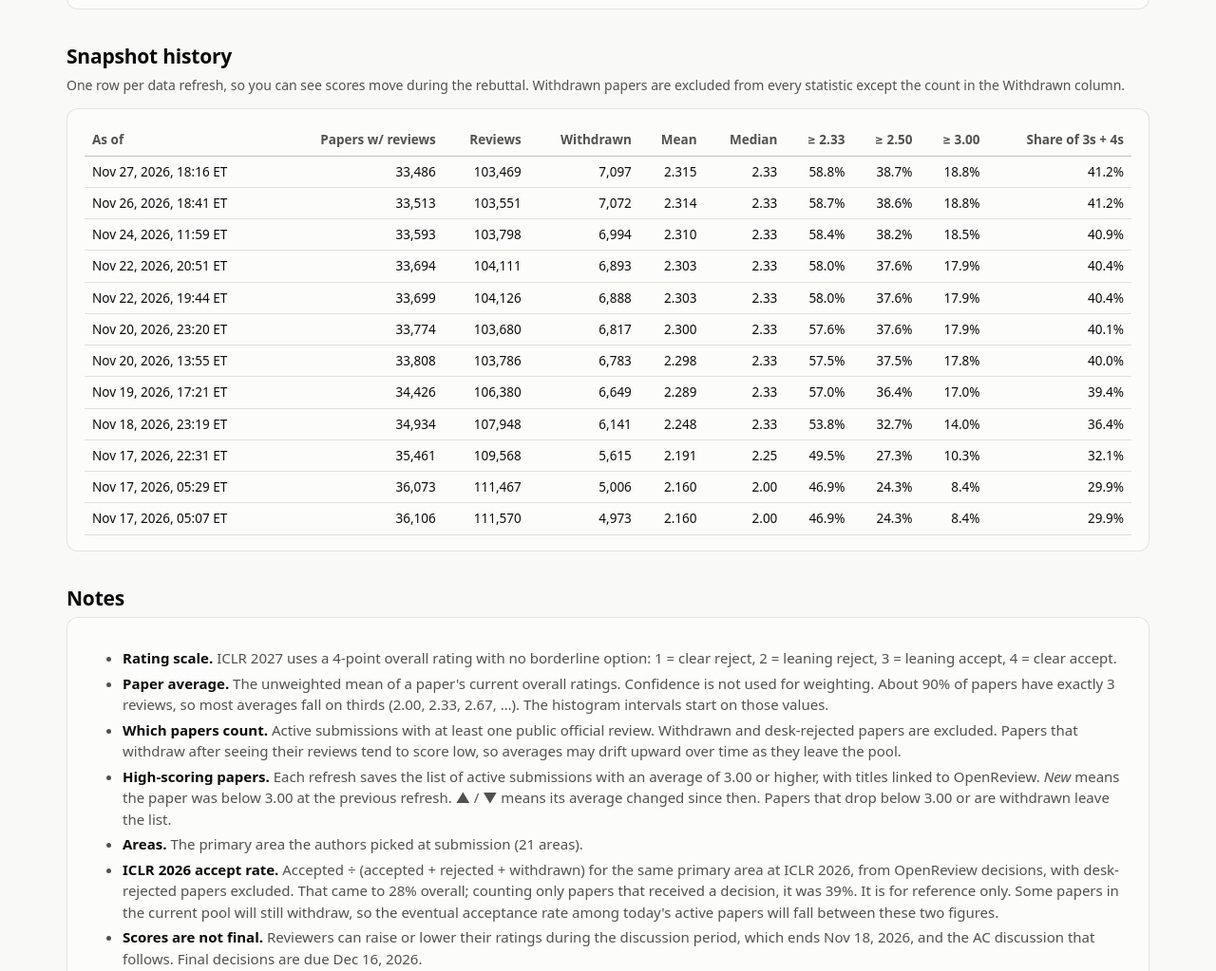
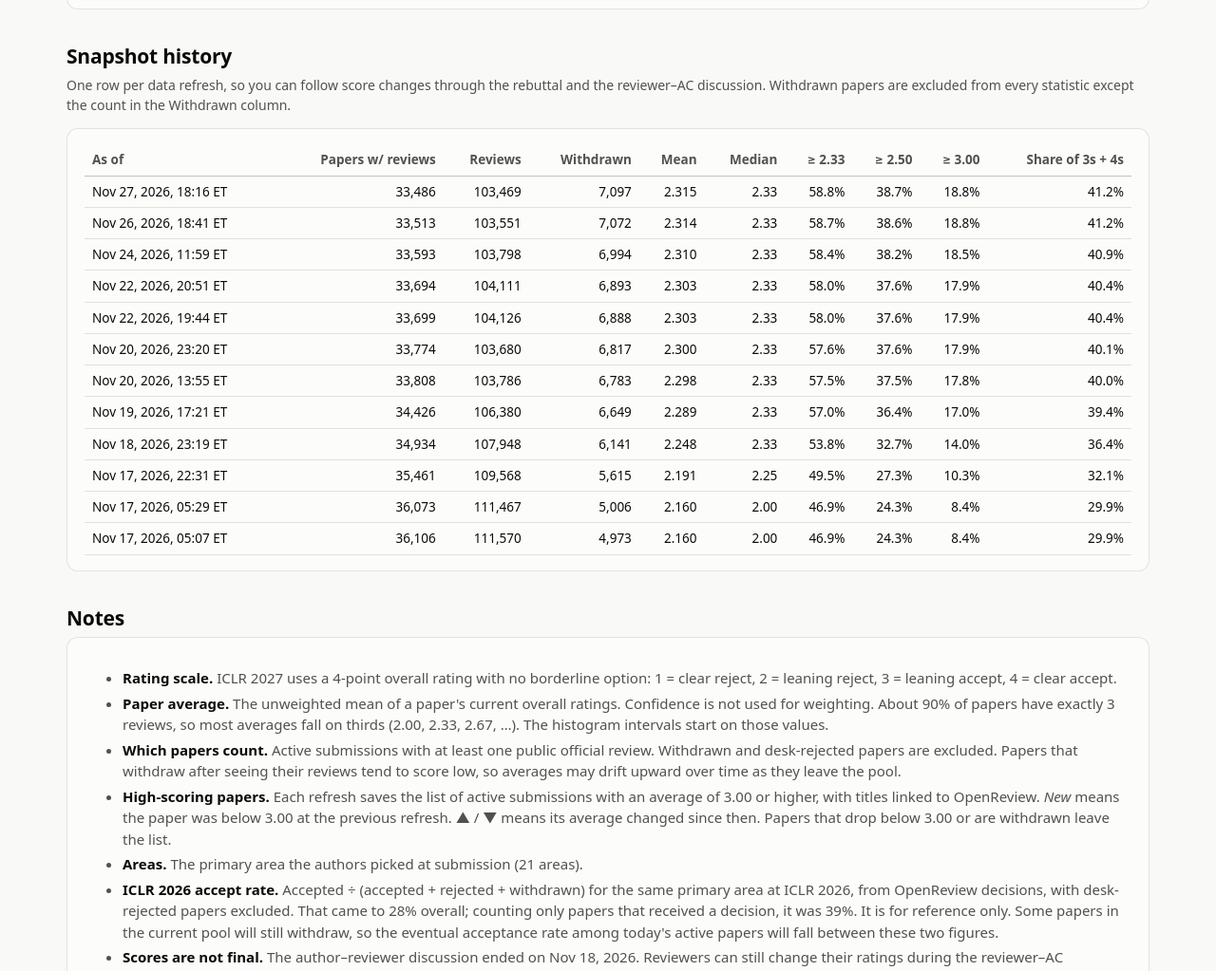
Before and after one commit to winfredtai/iclr2027-score-stats, a plain HTML site: page docs/index.html in a window 1280 px wide. Shown: the part 10977-12000 px from the top of the page at 95% size. Drawn offline with Linux system fonts and the light colour scheme.

Commit message:
Update rebuttal-period wording for the reviewer-AC discussion phase
Co-Authored-By: Claude Opus 5.5 <noreply@anthropic.com>

```diff
--- a/docs/index.html
+++ b/docs/index.html
@@ -4,7 +4,7 @@
   <meta charset="utf-8">
   <meta name="viewport" content="width=device-width, initial-scale=1">
   <title>ICLR 2027 Review Score Statistics</title>
-  <meta name="description" content="Distribution of ICLR 2027 review scores by primary area, from public OpenReview reviews. Updated during the rebuttal period.">
+  <meta name="description" content="Distribution of ICLR 2027 review scores by primary area, from public OpenReview reviews. Updated by hand throughout the review process.">
   <link rel="stylesheet" href="assets/style.css">
 </head>
 <body>
@@ -117,7 +117,7 @@
 
   <section id="history">
     <h2>Snapshot history</h2>
-    <p class="sub">One row per data refresh, so you can see scores move during the rebuttal. Withdrawn papers are excluded from every statistic except the count in the Withdrawn column.</p>
+    <p class="sub">One row per data refresh, so you can follow score changes through the rebuttal and the reviewer–AC discussion. Withdrawn papers are excluded from every statistic except the count in the Withdrawn column.</p>
     <div class="card table-wrap"><table id="history-table"></table></div>
   </section>
 
@@ -131,7 +131,7 @@
         <li><b>High-scoring papers.</b> Each refresh saves the list of active submissions with an average of 3.00 or higher, with titles linked to OpenReview. <em>New</em> means the paper was below 3.00 at the previous refresh. ▲ / ▼ means its average changed since then. Papers that drop below 3.00 or are withdrawn leave the list.</li>
         <li><b>Areas.</b> The primary area the authors picked at submission (21 areas).</li>
         <li><b>ICLR 2026 accept rate.</b> Accepted ÷ (accepted + rejected + withdrawn) for the same primary area at ICLR 2026, from OpenReview decisions, with desk-rejected papers excluded. That came to 28% overall; counting only papers that received a decision, it was 39%. It is for reference only. Some papers in the current pool will still withdraw, so the eventual acceptance rate among today's active papers will fall between these two figures.</li>
-        <li><b>Scores are not final.</b> Reviewers can raise or lower their ratings during the discussion period, which ends Nov 18, 2026, and the AC discussion that follows. Final decisions are due Dec 16, 2026.</li>
+        <li><b>Scores are not final.</b> The author–reviewer discussion ended on Nov 18, 2026. Reviewers can still change their ratings during the reviewer–AC discussion and meta-reviewing (Nov 19 – Dec 16, 2026). Final decisions are due Dec 16, 2026.</li>
       </ul>
     </div>
   </section>
```
Also changed, not shown: 1 other file.
